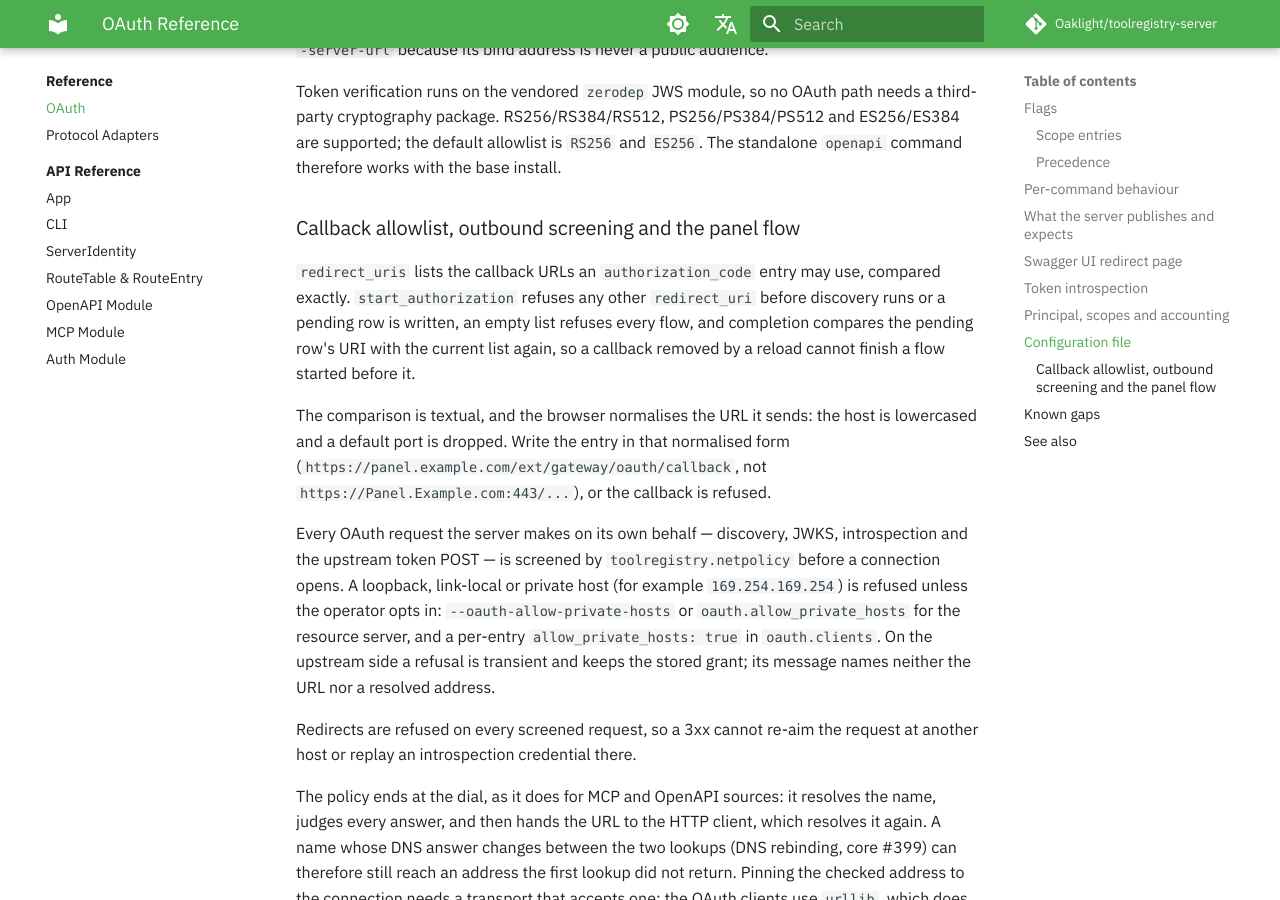
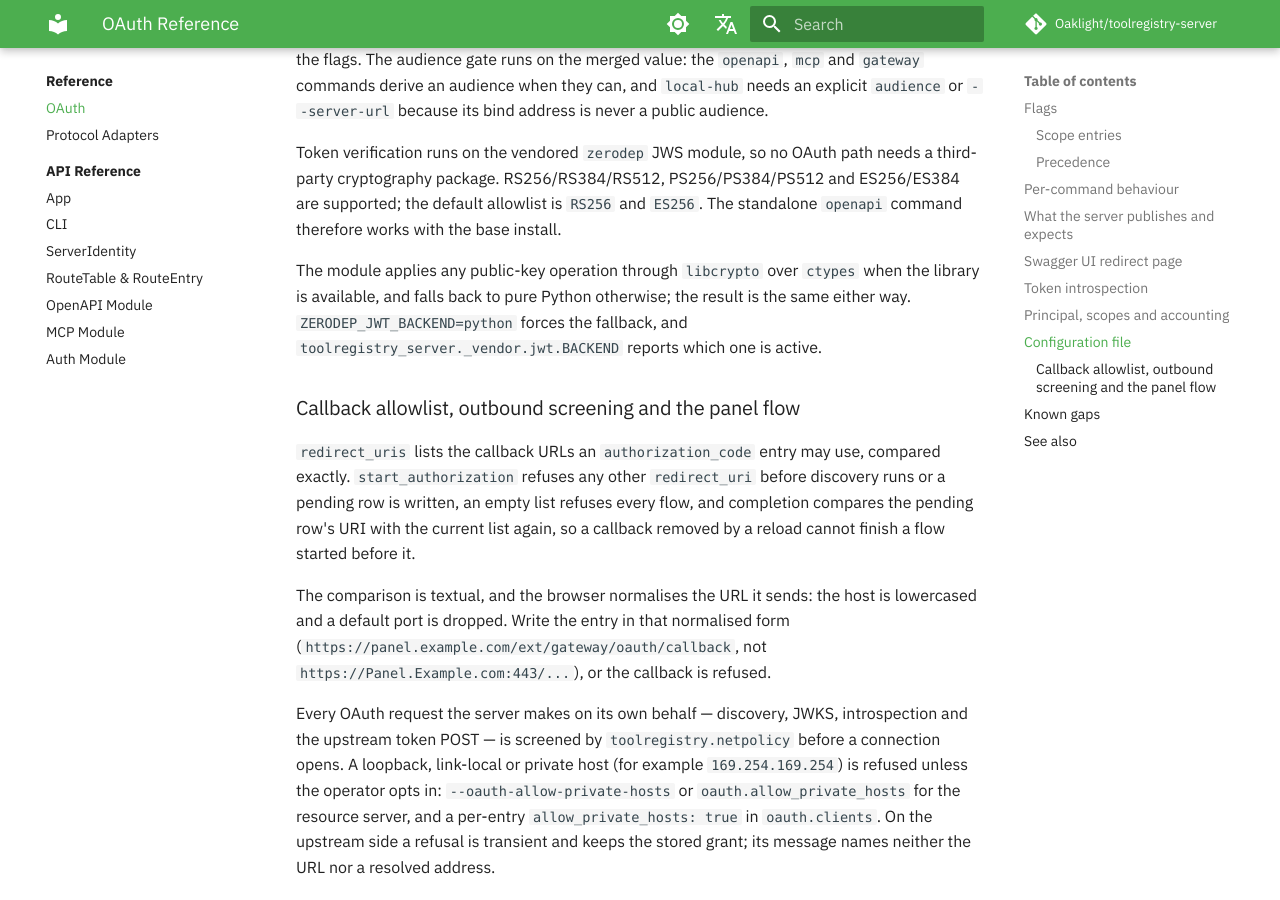
Before and after one commit to Oaklight/toolregistry-server, an MkDocs documentation site: the page built from docs/reference/oauth.md, in a window 1280 px wide and 900 px high, scrolled down 9684 px. Built offline with MkDocs 1.6.1 and Material for MkDocs 9.7.7, drawn with Linux system fonts in a browser that asks for light colours; some web fonts are replaced; comment, search, counter and statistics services are not loaded; some of the changed text lies outside the part shown.

Commit message:
docs(oauth): document the iat check and the vendored JWT backend

```diff
--- a/docs/reference/oauth.md
+++ b/docs/reference/oauth.md
@@ -96,7 +96,7 @@ configured audience.
 | Protected-resource metadata (RFC 9728) | `/.well-known/oauth-protected-resource<mcp path>` | `resource`, `authorization_servers: [issuer]`, `bearer_methods_supported`. `scopes_supported` only when `--oauth-scopes` is set |
 | 401 challenge | Every rejected request | `WWW-Authenticate: Bearer resource_metadata="<PRM URL>"` |
 | OpenAPI security scheme | `/openapi.json` | `OAuth2` (`authorizationCode`) plus `HTTPBearer` when keys or static tokens are also accepted |
-| Expected token claims | Every request | `iss` (exact), `aud` or `resource`, `exp`, optional `nbf`; `scope` (or `scp`) for scope mapping; `client_id` or `azp` for the client identity; the `--oauth-concurrency-claim` claim (default `max_concurrency`) for an in-flight limit |
+| Expected token claims | Every request | `iss` (exact), `aud` or `resource`, `exp`, optional `nbf`, and `iat` when present (a future `iat` is rejected within the 60 s leeway); `scope` (or `scp`) for scope mapping; `client_id` or `azp` for the client identity; the `--oauth-concurrency-claim` claim (default `max_concurrency`) for an in-flight limit |
 
 ## Swagger UI redirect page
 
@@ -358,6 +358,12 @@ needs a third-party cryptography package. RS256/RS384/RS512, PS256/PS384/PS512
 and ES256/ES384 are supported; the default allowlist is `RS256` and `ES256`.
 The standalone `openapi` command therefore works with the base install.
 
+The module applies any public-key operation through `libcrypto` over `ctypes`
+when the library is available, and falls back to pure Python otherwise; the
+result is the same either way. `ZERODEP_JWT_BACKEND=python` forces the
+fallback, and `toolregistry_server._vendor.jwt.BACKEND` reports which one is
+active.
+
 ### Callback allowlist, outbound screening and the panel flow
 
 `redirect_uris` lists the callback URLs an `authorization_code` entry may use,
```
